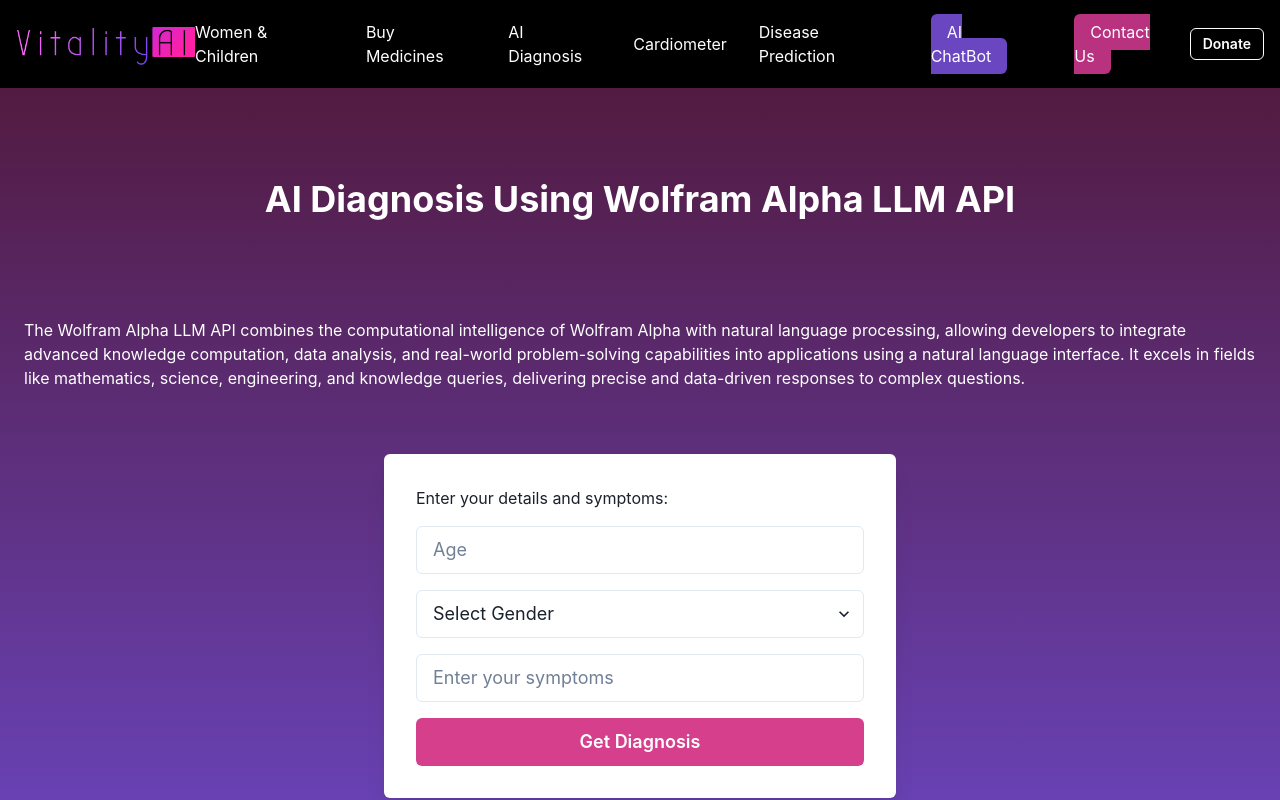
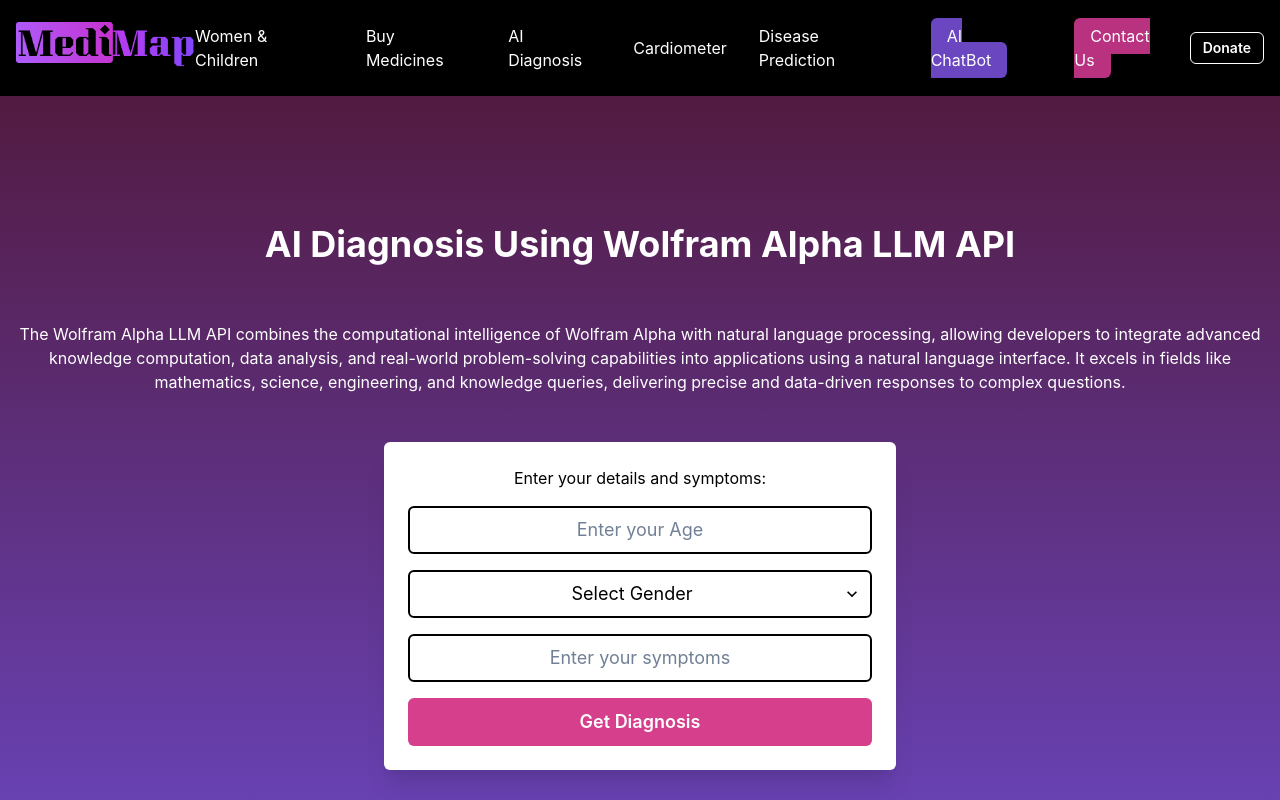
Before and after one commit to UniquePratham/HackSpire, a Next.js app: page /chatbot in a window 1280 px wide. Shown: the top 800 px of the page. Built offline with nearby package versions, Linux system fonts and the light colour scheme.

Commit message:
making a new independent commit

```diff
--- a/components/ChatBot.js
+++ b/components/ChatBot.js
@@ -59,12 +59,19 @@
 
       if (lines.length === 1) {
         // Single line is either a title or non-parsed text
-        formattedDiagnosis.push(<Text fontWeight="bold" mt={4}>{lines[0]}</Text>);
+        formattedDiagnosis.push(
+          <Text fontWeight="bold" mt={4}>
+            {lines[0]}
+          </Text>
+        );
       } else if (lines.length > 1) {
         // Handle key-value like structures or multiple lines in a block
         const key = lines[0].replace(":", "").trim(); // First line is treated as a key
 
-        if (key === "Characteristics of patients" && lines[1].startsWith("image:")) {
+        if (
+          key === "Characteristics of patients" &&
+          lines[1].startsWith("image:")
+        ) {
           // Handle the image separately
           const imageUrl = lines[1].replace("image:", "").trim();
           formattedDiagnosis.push(
@@ -113,22 +120,30 @@
       bgGradient="linear(to-b, pink.900, purple.600)"
       align="center"
       justify="center"
-      p={6}
-      spacing={[8, 12, 16]} // Responsive spacing between elements
+      p={2}
+      spacing={[4, 8, 12]} // Responsive spacing between elements
     >
       <Heading
         color="white"
-        mb={8}
+        mb={2}
         fontSize={["2xl", "3xl", "4xl"]} // Responsive font sizes
         textAlign="center" // Center text for small screens
       >
         AI Diagnosis Using Wolfram Alpha LLM API
       </Heading>
-      <Text color="white">The Wolfram Alpha LLM API combines the computational intelligence of Wolfram Alpha with natural language processing, allowing developers to integrate advanced knowledge computation, data analysis, and real-world problem-solving capabilities into applications using a natural language interface. It excels in fields like mathematics, science, engineering, and knowledge queries, delivering precise and data-driven responses to complex questions.</Text>
+      <Text color="white" textAlign="center">
+        The Wolfram Alpha LLM API combines the computational intelligence of
+        Wolfram Alpha with natural language processing, allowing developers to
+        integrate advanced knowledge computation, data analysis, and real-world
+        problem-solving capabilities into applications using a natural language
+        interface. It excels in fields like mathematics, science, engineering,
+        and knowledge queries, delivering precise and data-driven responses to
+        complex questions.
+      </Text>
 
       <Box
         bg="white"
-        p={[4, 6, 8]} // Responsive padding
+        p={[2, 4, 6]} // Responsive padding
         borderRadius="md"
         boxShadow="xl"
         w="full"
@@ -137,14 +152,21 @@
         whileHover={{ scale: 1.05 }}
         whileTap={{ scale: 0.95 }}
       >
-        <Text mb={4}>Enter your details and symptoms:</Text>
+        <Text mb={4} color="black" textAlign="center">
+          Enter your details and symptoms:
+        </Text>
 
         <Input
-          placeholder="Age"
+          placeholder="Enter your Age"
           mb={4}
           value={age}
           onChange={(e) => setAge(e.target.value)}
           size={["sm", "md", "lg"]} // Responsive input size
+          color="black"
+          border="2px solid black"
+          _hover={{ border: "2px solid grey" }}
+          textAlign="center"
+          _placeholder={{ color: "gray.500" }}
         />
 
         <Select
@@ -153,6 +175,10 @@
           value={gender}
           onChange={(e) => setGender(e.target.value)}
           size={["sm", "md", "lg"]} // Responsive select size
+          color="black"
+          border="2px solid black"
+          _hover={{ border: "2px solid grey" }}
+          textAlign="center"
         >
           <option value="male">Male</option>
           <option value="female">Female</option>
@@ -165,6 +191,11 @@
           value={symptoms}
           onChange={(e) => setSymptoms(e.target.value)}
           size={["sm", "md", "lg"]} // Responsive input size
+          textAlign="center"
+          color="black"
+          border="2px solid black"
+          _hover={{ border: "2px solid grey" }}
+          _placeholder={{ color: "gray.500" }}
         />
 
         <Button
@@ -183,14 +214,15 @@
       ) : (
         diagnosis && (
           <Box
-            mt={8}
-            p={[4, 6, 8]} // Responsive padding
+            mt={3}
+            p={[2, 4, 6]} // Responsive padding
             bg="white"
             borderRadius="md"
             shadow="xl"
             textAlign="center"
             w="full"
             maxW={["sm", "md", "lg"]} // Responsive width
+            color="black"
           >
             {formatDiagnosis(diagnosis)}
           </Box>
--- a/components/Footer.js
+++ b/components/Footer.js
@@ -30,8 +30,8 @@
     if (email) {
       emailjs
         .send(
-          "vitality_ai", // Service ID
-          "vitality_ai_template", // Template ID from EmailJS
+          "medi_map", // Service ID
+          "medi_map_template", // Template ID from EmailJS
           {
             user_email: email,
             user_name: username,
@@ -244,7 +244,7 @@
 
       {/* Copyright */}
       <Flex justify="center" mt={4} textShadow="2px 2px 5px rgba(0,0,0,0.5)">
-        <Text fontSize="lg">&copy; 2024 VitalityAI</Text>
+        <Text fontSize="lg">&copy; 2024 MediMap</Text>
       </Flex>
     </Box>
   );
--- a/components/HeroSection.js
+++ b/components/HeroSection.js
@@ -127,7 +127,7 @@
               }}
               cursor="pointer"
             >
-              Vitality AI
+              MediMap
             </Heading>
             <Text
               fontSize={["lg", "xl"]}
--- a/components/Navbar.js
+++ b/components/Navbar.js
@@ -29,7 +29,7 @@
         {/* Logo */}
         <NextLink href="/" passHref>
           <Link>
-            <Image src="Images/logo_vitality_ai.png" alt="VitalityAi Logo" width="180px" />
+            <Image src="logo.png" alt="MediMap Logo" width="180px" />
           </Link>
         </NextLink>
 
--- a/pages/_app.js
+++ b/pages/_app.js
@@ -4,10 +4,10 @@
   return (
     <ChakraProvider>
       <Head>
-        <title>VitalityAI - A new approach to medical technology</title>
+        <title>MediMap - A new approach to medical technology</title>
         <meta
           name="description"
-          content="VitalityAI - Medical technology for the future"
+          content="MediMap - Medical technology for the future"
         />
         <link rel="icon" href="/icon.png" />
       </Head>
```
Also changed, not shown: components/Guide.js (+5 -4 lines), pages/contactus.js (+15 -1 lines), public/Images/logo_vitality_ai.png (deleted), public/logo.png.
